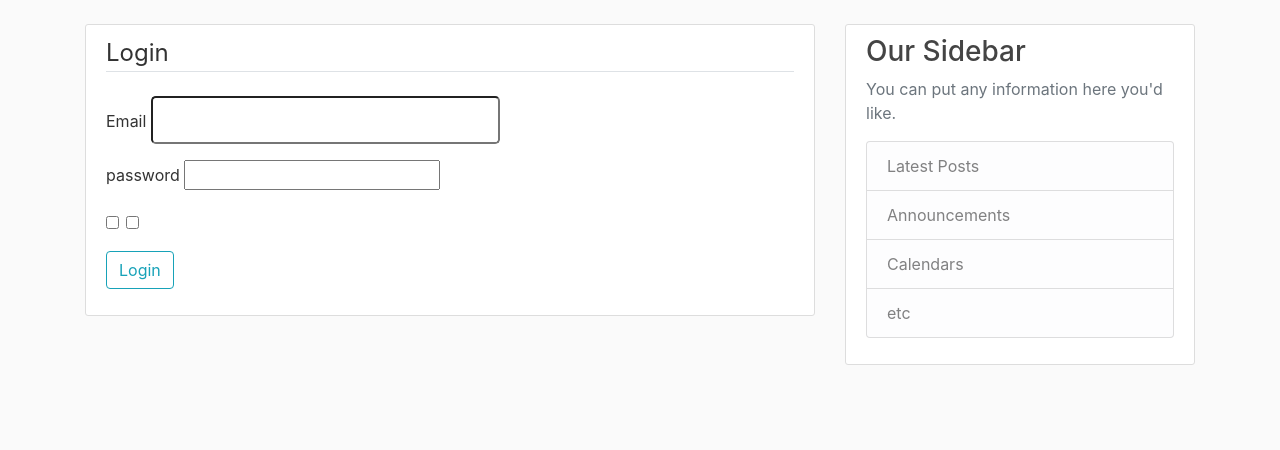
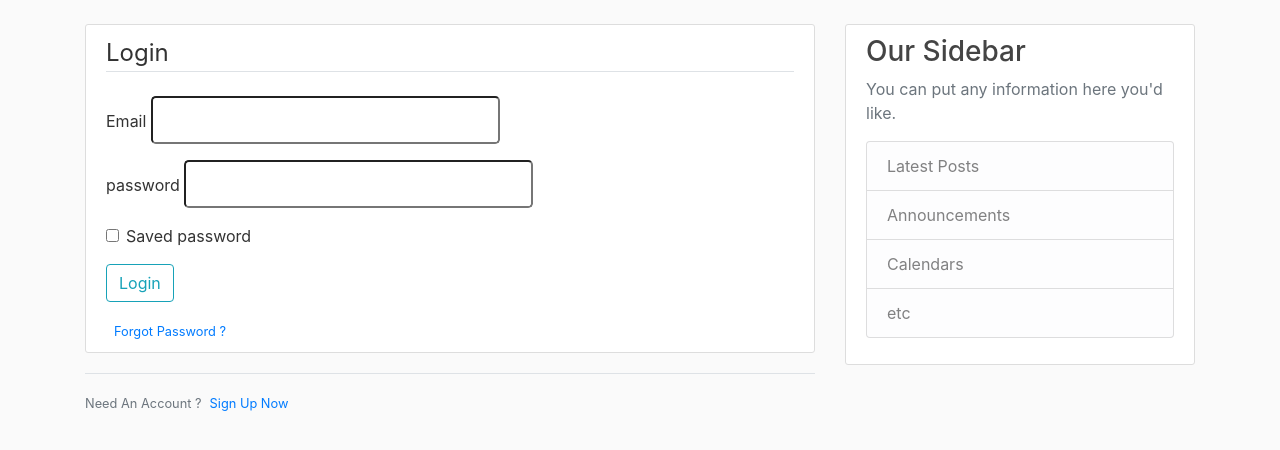
Before and after one commit to ajaynimmala-dev/FLASK_PROJECT1, a Flask app: page /login in a window 1280 px wide. Shown: the part 56-506 px from the top of the page. Run offline with Flask 3, Linux system fonts and the light colour scheme.

Commit message:
flashing login page if incorrect

```diff
--- a/templates/Login.html
+++ b/templates/Login.html
@@ -1,16 +1,19 @@
 {% extends "layout.html" %}
 {% block content %}
     <div class="content-section">
-        <form action="/" method="POST">
+        <form action="/login" method="POST">
             {{ form.hidden_tag() }}
             <fieldset class="form-group">
                 <legend class="border-bottom mb-4">Login</legend>
                 <div class="form-group">
                     {{ form.email.label(class="form-control-label") }}
                         {% if form.email.errors %}
+                            {{ form.email(class="form-control form-control-lg is-invalid") }}
+                            <div class="invalid-feedback">
                                 {% for error in form.email.errors %}
                                     <span>{{ error }}</span>
                                 {% endfor %}
+                            </div>
                         {% else %}
                             {{ form.email(class="form-control-lg") }}
                         {% endif %}
@@ -18,21 +21,32 @@
                 <div class="form-group">
                     {{ form.password.label(class="form-control-label") }}
                         {% if form.password.errors %}
+                            {{ form.password(class="form-control form-control-lg is-invalid") }}
+                            <div class="invalid-feedback">
                                 {% for error in form.password.errors %}
                                     <span>{{ error }}</span>
                                 {% endfor %}
+                            </div>
                         {% else %}
-                            {{ form.password(class="form-control-login") }}
+                            {{ form.password(class="form-control-lg") }}
                         {% endif %}
                 </div>
                 <div class="form-check">
                     {{ form.remember(class="form-check-input") }}
-                    {{ form.remember(class="form-check-label") }}
+                    {{ form.remember.label(class="form-check-label") }}
                 </div>
             </fieldset>
             <div class="form-group">
                 {{ form.submit(class="btn btn-outline-info") }}
             </div>
+            <small class="text-muted ml-2">
+                <a href="#">Forgot Password ?</a>
+            </small>
         </form>
     </div>
+    <div class="border-top pt-3">
+        <small class="text-muted">
+            Need An Account ?<a class="ml-2" href=" url_for('register') ">Sign Up Now</a>
+        </small>
+    </div>
 {% endblock %}
```
Lines whose indentation alone changed are shown as unchanged.
